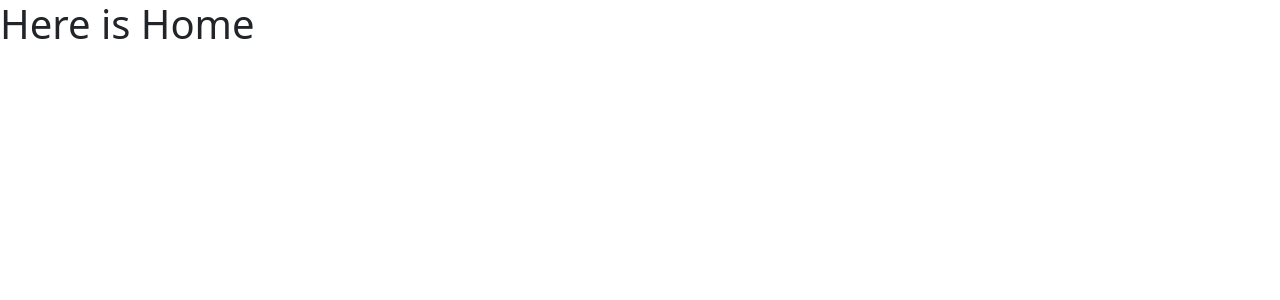
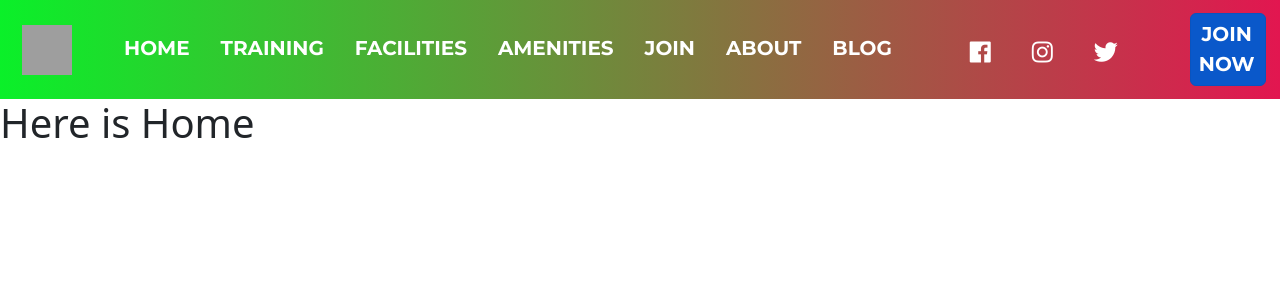
Before and after one commit to Shaid1998/gym-app-with-react-and-laravel, a React (Create React App) app: page / in a window 1280 px wide. Shown: the top 300 px of the page. Built offline with nearby package versions, Linux system fonts and the light colour scheme; grey boxes are pictures that could not be loaded; a web font is replaced by a local one.

Commit message:
Navber Completed

```diff
--- a/package.json
+++ b/package.json
@@ -16,6 +16,7 @@
     "react-bootstrap": "^2.8.0",
     "react-bootstrap-icons": "^1.10.3",
     "react-dom": "^18.2.0",
+    "react-icons": "^4.11.0",
     "react-router": "^6.15.0",
     "react-router-dom": "^6.15.0",
     "react-scripts": "5.0.1",
--- a/src/Assets/Css/Custom.css
+++ b/src/Assets/Css/Custom.css
@@ -1 +1,11 @@
 @import url('https://fonts.googleapis.com/css2?family=Montserrat+Subrayada:wght@400;700&family=Montserrat:ital,wght@0,100;0,200;0,300;0,400;0,500;0,600;0,700;0,800;0,900;1,100;1,200;1,300;1,400;1,500;1,600;1,700;1,800;1,900&family=Raleway:ital,wght@0,100;0,200;0,300;0,400;0,500;0,600;0,700;0,800;0,900;1,100;1,200;1,300;1,400;1,500;1,600;1,700;1,800;1,900&family=Roboto:ital,wght@0,100;0,300;0,400;0,500;0,700;0,900;1,100;1,300;1,400;1,500;1,700;1,900&display=swap');
+@import 'NavBar.css';
+
+html , body{
+    width: 100%;
+    height: 100%;
+    margin: 0;
+    padding: 0;
+    overflow-x: hidden;
+
+}
--- /dev/null
+++ b/src/Assets/Css/NavBar.css
@@ -0,0 +1,110 @@
+
+.NavItemMenu{
+    display: flex;
+    align-items: center;
+    padding-left: 8px;
+    padding-right: 10px;
+    margin-left: 5px;
+    margin-right: 20px;
+}
+.NavItemSocial{
+    display: flex;
+    align-items: center;
+    padding-left: 8px;
+    padding-right: 10px;
+    margin-left: 5px;
+    margin-right: 20px;
+}
+.NavItemButton{
+    display: flex;
+    align-items: center;
+    padding-left: 8px;
+    padding-right: 10px;
+    margin-left: 5px;
+    margin-right: 20px;
+}
+.NavMenu{
+    color: white !important;
+    font-family: 'Montserrat', sans-serif;
+    font-weight: 700;
+    font-size: 20px;
+    display: flex;
+    align-items: center;
+    padding-left: 8px;
+    padding-right: 10px;
+    padding-top: 5px;
+    padding-top: 5px;
+    margin-top: 5px;
+    margin-bottom: 5px;
+    margin-left: 5px;
+    margin-right: 10px;
+}
+.NavMenu:hover{
+    font-family: 'Montserrat', sans-serif;
+    font-weight: 700;
+    font-size: 21px;
+    color: #e21650 !important;
+}
+.NavSocial{
+    color: white !important;
+    font-family: 'Montserrat', sans-serif;
+    font-weight: 700;
+    font-size: 20px;
+    display: flex;
+    align-items: center;
+    padding-left: 8px;
+    padding-right: 10px;
+    padding-top: 5px;
+    padding-top: 5px;
+    margin-top: 5px;
+    margin-bottom: 5px;
+    margin-left: 5px;
+    margin-right: 10px;
+}
+.NavSocial:hover{
+    font-family: 'Montserrat', sans-serif;
+    font-weight: 700;
+    color: yellow !important;
+}
+.NavButton{
+    color: white !important;
+    font-family: 'Montserrat', sans-serif;
+    font-weight: 700;
+    font-size: 20px;
+    display: flex;
+    align-items: center;
+    padding-left: 8px;
+    padding-right: 10px;
+    padding-top: 5px;
+    padding-top: 5px;
+    margin-top: 5px;
+    margin-bottom: 5px;
+    margin-left: 5px;
+    margin-right: 10px;
+}
+.NavButton:hover{
+    font-family: 'Montserrat', sans-serif;
+    font-weight: 700;
+    font-size: 21px;
+    box-sizing: border-box;
+    color: yellow !important;
+}
+a{
+    text-decoration: none;
+}
+.BrandImg{
+    display: flex;
+    align-items: center;
+    height: 60px;
+    width: 60px;
+    padding: 5px 5px 5px 5px;
+    margin: 5px 5px 5px 5px;
+    color: white !important;
+}
+.NavAll{
+    background-image: linear-gradient(to right, #0af029 , #e21650 );
+    width: 100%;
+}
+.NavContent{
+    width: 100%;
+}
--- /dev/null
+++ b/src/Component/Home/NavbarHome.jsx
@@ -0,0 +1,15 @@
+import React, { Component, Fragment } from 'react'
+import { Container } from 'react-bootstrap'
+import NavBar from '../NavBar/NavBar'
+
+class NavbarHome extends Component {
+  render() {
+    return (
+      <Fragment>
+        <NavBar />
+      </Fragment>
+    )
+  }
+}
+
+export default NavbarHome
--- /dev/null
+++ b/src/Component/NavBar/NavBar.jsx
@@ -0,0 +1,45 @@
+import { Button } from 'bootstrap'
+import React, { Component, Fragment } from 'react'
+import { Container, Form, Nav, Navbar } from 'react-bootstrap'
+import { FaFacebookSquare } from 'react-bootstrap-icons'
+
+class NavBar extends Component {
+  render() {
+    return (
+         <Fragment>
+            <Navbar  className="bg-body-tertiary NavAll">
+                <Container fluid>
+                    <Navbar.Brand className='Brand' href="#"><img className='BrandImg' src='https://encrypted-tbn0.gstatic.com/images?q=tbn:ANd9GcR2-kVp_W6eEhD33-7JxDX_CFhMLO0IDgC8tw&usqp=CAU' /></Navbar.Brand>
+                    <Navbar.Toggle aria-controls="navbarScroll" />
+                    <Navbar.Collapse id="navbarScroll">
+                    <Nav className="me-auto my-2 my-lg-0">
+                    </Nav>
+                    <Nav className="d-flex">
+                        <div className='NavItemMenu'>
+                            <Nav.Link className=' nav-item active NavMenu' href="#action1">HOME</Nav.Link>
+                            <Nav.Link className='nav-item active NavMenu' href="#action2">TRAINING</Nav.Link>
+                            <Nav.Link className='nav-item active NavMenu' href="#action3">FACILITIES</Nav.Link>
+                            <Nav.Link className='nav-item active NavMenu' href="#action4">AMENITIES</Nav.Link>
+                            <Nav.Link className='nav-item active NavMenu' href="#action5">JOIN</Nav.Link>
+                            <Nav.Link className='nav-item active NavMenu' href="#action6">ABOUT</Nav.Link>
+                            <Nav.Link className='nav-item active NavMenu' href="#action7">BLOG</Nav.Link>
+                        </div>
+                        <div className='NavItemSocial'>
+                            <a className='nav-item active NavSocial' href=""><i className="fab m-1 h4 fa-facebook"></i></a>
+                            <a className='nav-item active NavSocial' href=""><i className="fab m-1 h4 fa-instagram"></i></a>
+                            <a className='nav-item active NavSocial' href=""><i className="fab m-1 h4 fa-twitter"></i></a>
+                        </div>
+                        <div className='NavItemButton'>
+                            <button className="nav-item active btn btn-primary NavButton">JOIN NOW</button>
+                            <button className="nav-item active btn btn-primary NavButton">FREE PASS</button>
+                        </div>
+                    </Nav>
+                    </Navbar.Collapse>
+                </Container>
+            </Navbar>
+        </Fragment>
+    )
+  }
+}
+
+export default NavBar
--- a/src/Pages/HomePage.jsx
+++ b/src/Pages/HomePage.jsx
@@ -1,10 +1,12 @@
 import React, { Component, Fragment } from 'react'
 import HomeTop from '../Component/Home/HomeTop'
+import NavbarHome from '../Component/Home/NavbarHome'
 
 class HomePage extends Component {
   render() {
     return (
       <Fragment>
+        <NavbarHome />
         <HomeTop />
       </Fragment>
     )
```
Also changed, not shown: 1 other file (tests, documents, lock files or other folders).
